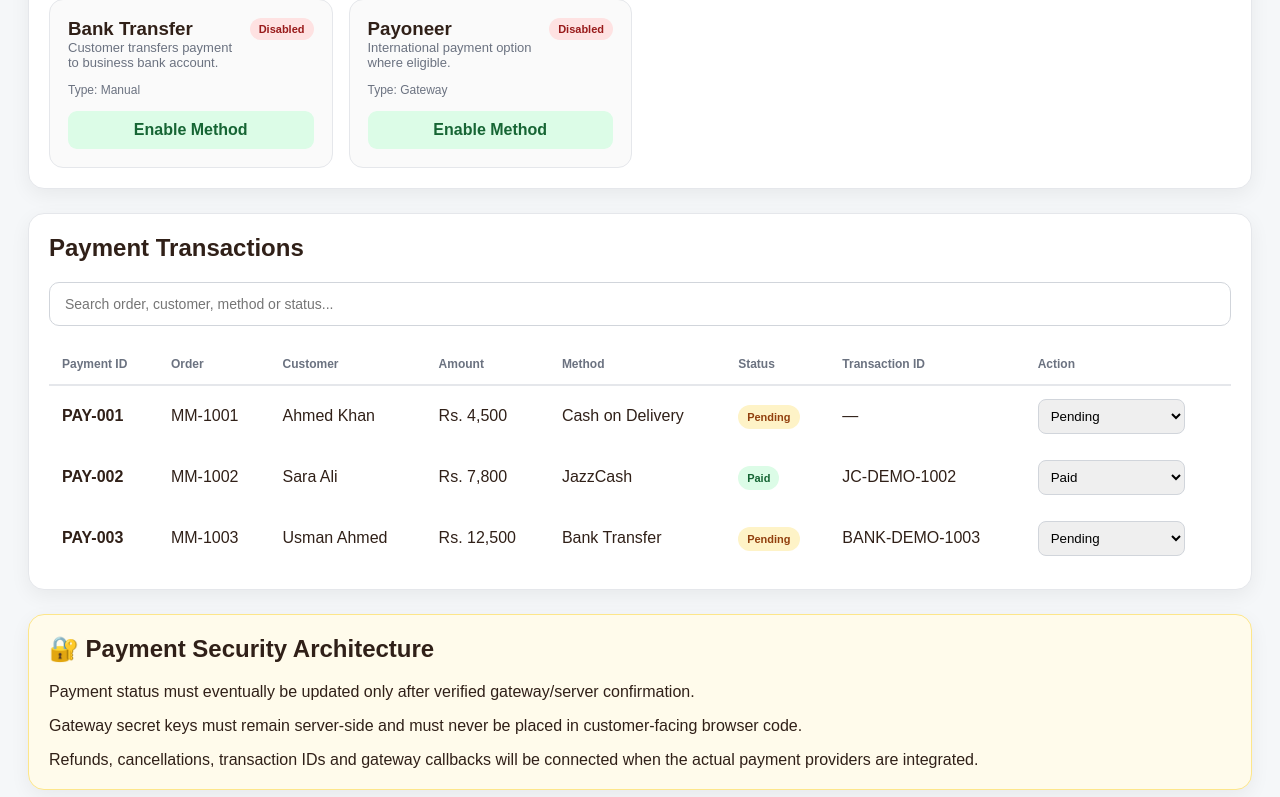
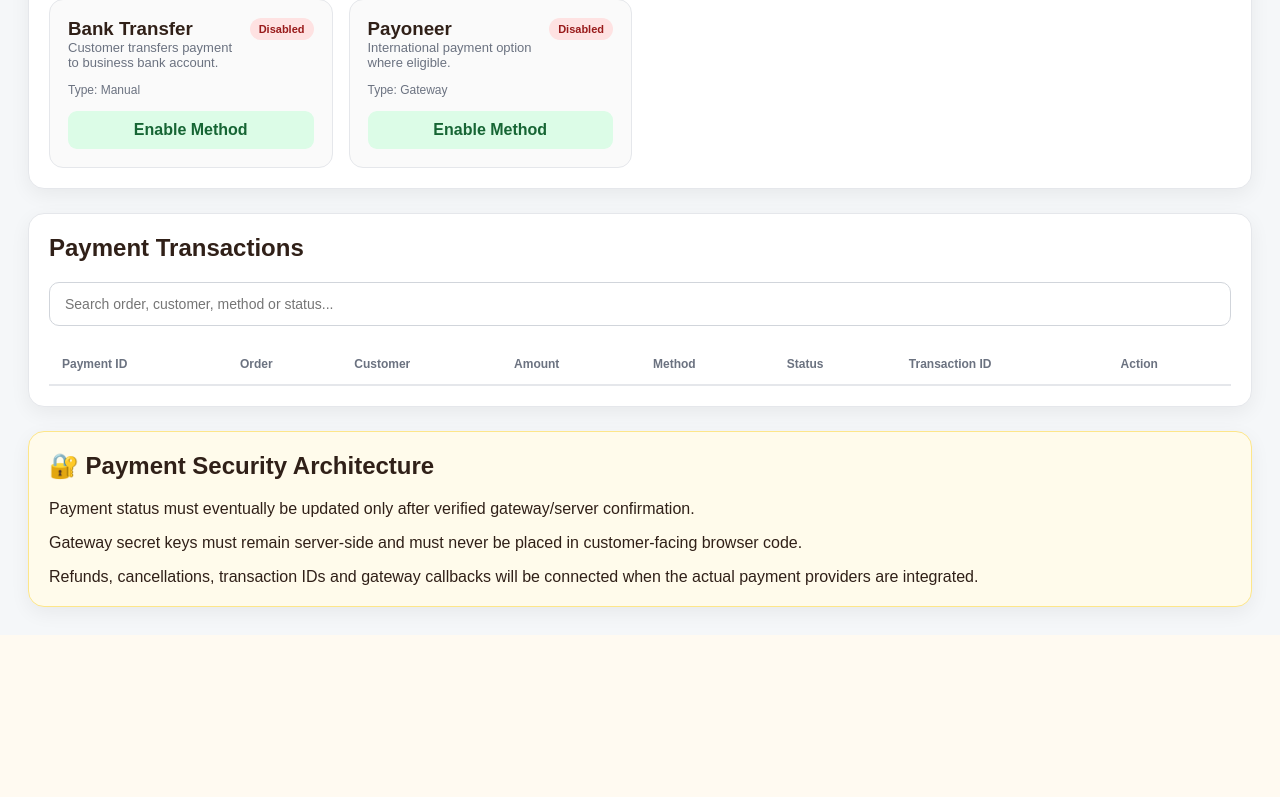
Before and after one commit to saifthe122-ai/Multani-Miithas, a Next.js app: page /admin/payments in a window 1280 px wide. Shown: the part 655-1452 px from the top of the page. After the commit the page ends 1290 px from the top, so only its background shows below. Built offline with nearby package versions, Linux system fonts and the light colour scheme.

Commit message:
Remove demo payment records

```diff
--- a/src/app/admin/payments/page.tsx
+++ b/src/app/admin/payments/page.tsx
@@ -81,36 +81,7 @@ const initialMethods: PaymentMethod[] = [
 ];
 
 const initialPayments: PaymentRecord[] = [
-  {
-    id: "PAY-001",
-    orderId: "MM-1001",
-    customer: "Ahmed Khan",
-    amount: 4500,
-    method: "Cash on Delivery",
-    status: "Pending",
-    transactionId: "—",
-    date: "Today",
-  },
-  {
-    id: "PAY-002",
-    orderId: "MM-1002",
-    customer: "Sara Ali",
-    amount: 7800,
-    method: "JazzCash",
-    status: "Paid",
-    transactionId: "JC-DEMO-1002",
-    date: "Today",
-  },
-  {
-    id: "PAY-003",
-    orderId: "MM-1003",
-    customer: "Usman Ahmed",
-    amount: 12500,
-    method: "Bank Transfer",
-    status: "Pending",
-    transactionId: "BANK-DEMO-1003",
-    date: "Yesterday",
-  },
+
 ];
 
 const cardStyle = {
```
